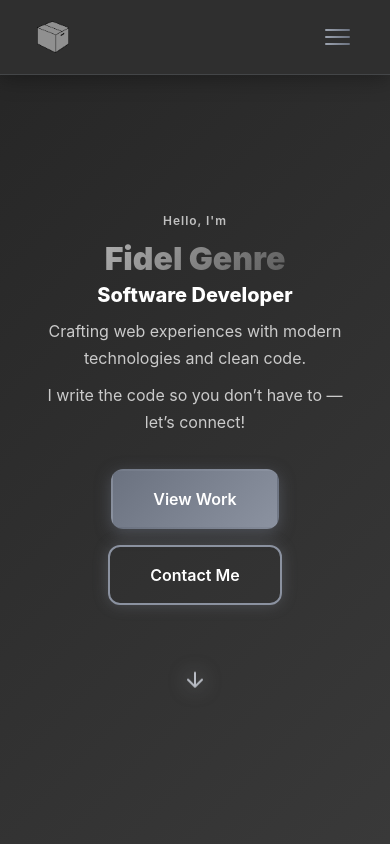
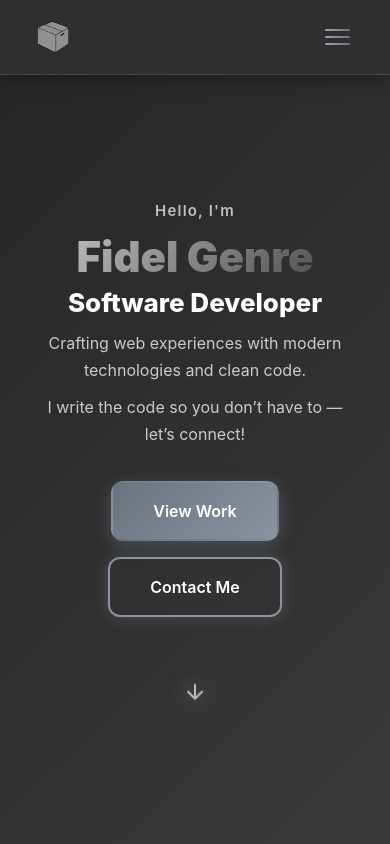
Before and after one commit to FidelGenre/Portfolio, a Next.js app: page / in a window 390 px wide. Shown: the top 844 px of the page. Built offline with nearby package versions, Linux system fonts and the light colour scheme.

Commit message:
Increase hero text size on mobile

```diff
--- a/src/components/Hero.tsx
+++ b/src/components/Hero.tsx
@@ -16,13 +16,13 @@ export default function Hero() {
       className="animate-gradient-shift relative flex min-h-[95svh] items-center justify-center overflow-x-hidden bg-[linear-gradient(135deg,#1a1a1a_0%,#2d2d2d_50%,#404040_100%)] px-8 pb-16 pt-0 text-center max-[380px]:px-4 max-[380px]:pb-12"
     >
       <div className="relative z-[1] mx-auto min-w-0 max-w-[900px]">
-        <p className="m-0 mb-3 text-[clamp(12px,1.4vw,18px)] font-semibold tracking-[0.08em] text-white/70">
+        <p className="m-0 mb-3 text-[clamp(15px,1.4vw,18px)] font-semibold tracking-[0.08em] text-white/70">
           {t.hero.greeting}
         </p>
-        <h1 className="text-gradient-light m-0 text-[clamp(32px,5vw,96px)] font-black leading-[1.05]">
+        <h1 className="text-gradient-light m-0 text-[clamp(42px,5vw,96px)] font-black leading-[1.05]">
           Fidel Genre
         </h1>
-        <h2 className="mt-1 text-[clamp(20px,3.2vw,40px)] font-extrabold text-white">
+        <h2 className="mt-1 text-[clamp(26px,3.2vw,40px)] font-extrabold text-white">
           {t.hero.title}
         </h2>
 
```
